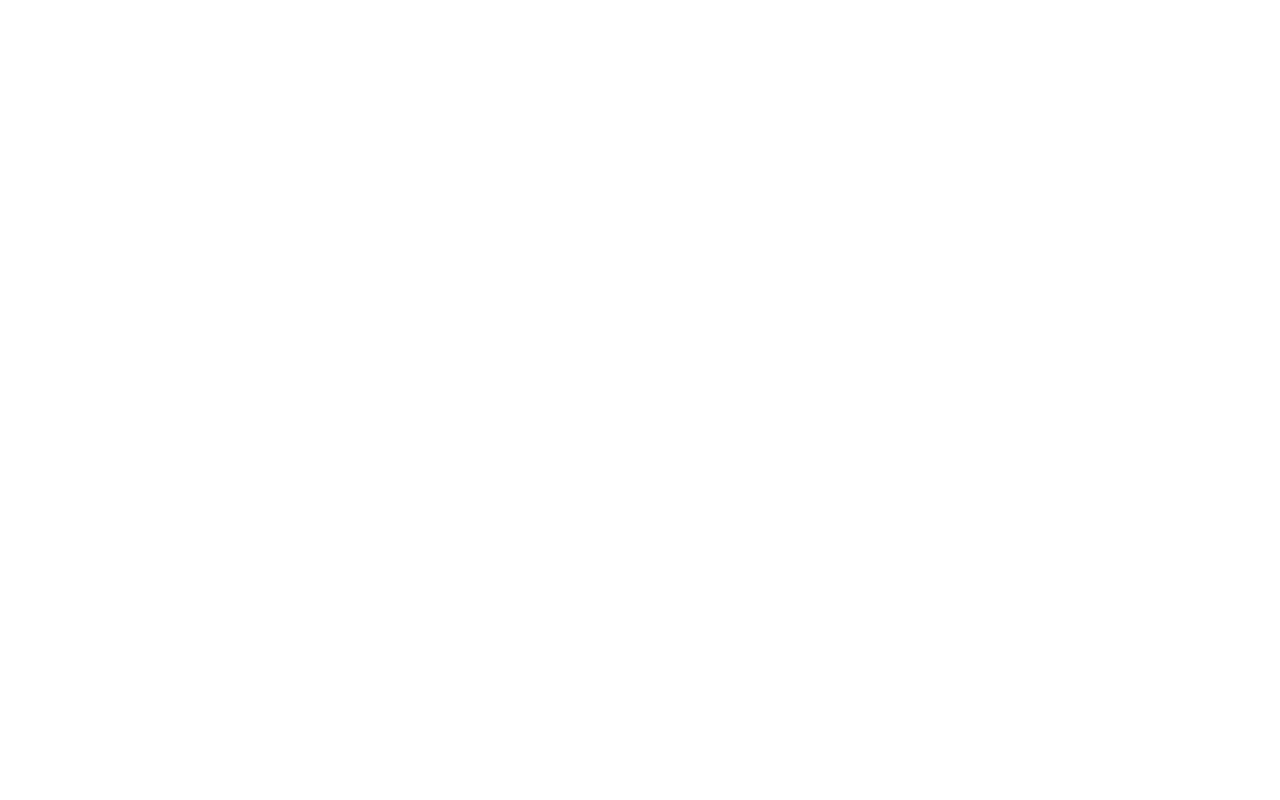
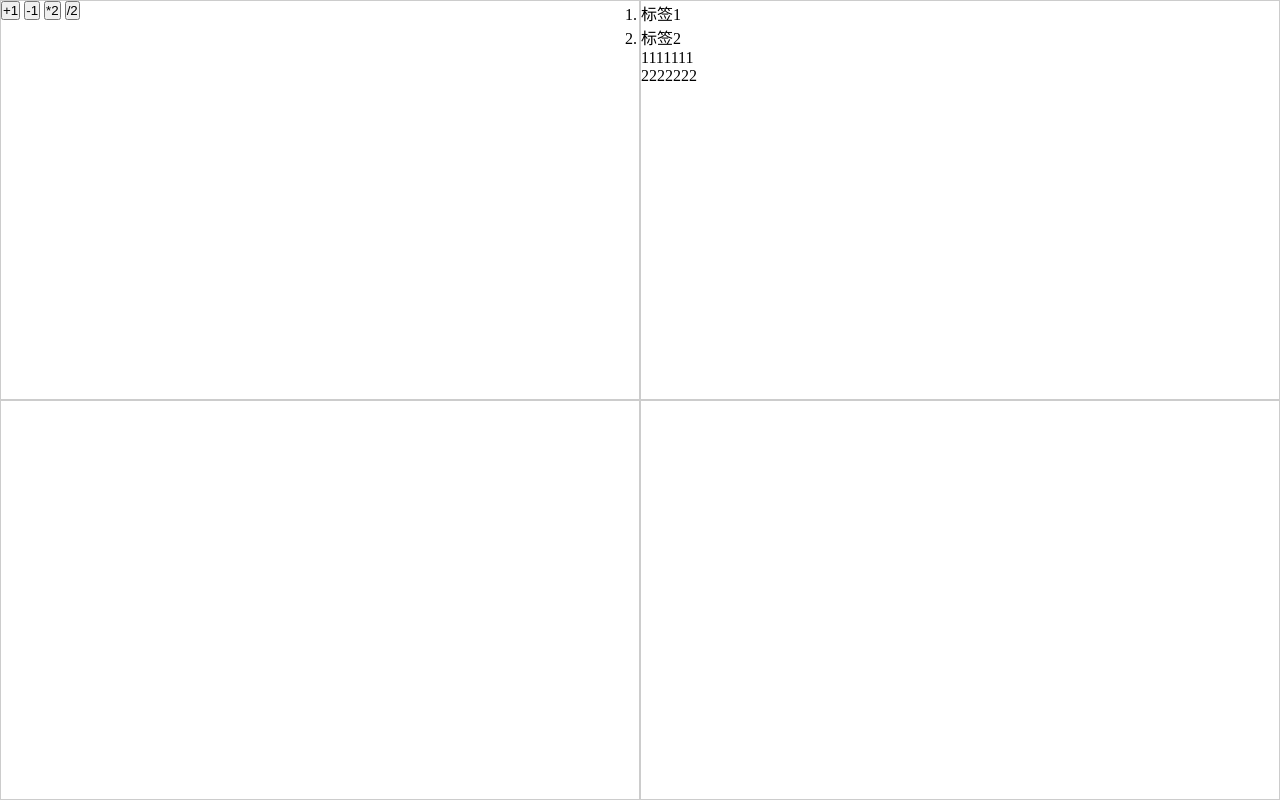
Before and after one commit to XiaoPan-Struggle/MVC-demo, a website: page src/index.html in a window 1280 px wide. Drawn offline with nearby package versions, Linux system fonts and the light colour scheme.

Commit message:
html 结构

```diff
--- a/src/index.html
+++ b/src/index.html
@@ -8,6 +8,31 @@
   <link rel="stylesheet" href="style.css">
 </head>
 <body>
+  <div class="container">
+    <section>
+      <div class="screen"></div>
+      <div class="btns">
+        <button>+1</button>
+        <button>-1</button>
+        <button>*2</button>
+        <button>/2</button>
+      </div>
+    </section>
+    <section>
+      <ol>
+        <li>标签1</li>
+        <li>标签2</li>
+      </ol>
+      <div class="content">1111111</div>
+      <div class="content">2222222</div>
+    </section>
+    <section>
+      <div class="movebox"></div>
+    </section>
+    <section>
+      <div class="discoloration"></div>
+    </section>
+  </div>
   <script src="https://cdn.bootcdn.net/ajax/libs/jquery/3.5.1/jquery.min.js"></script>
   <script src="./main.js"></script>
 </body>
```
